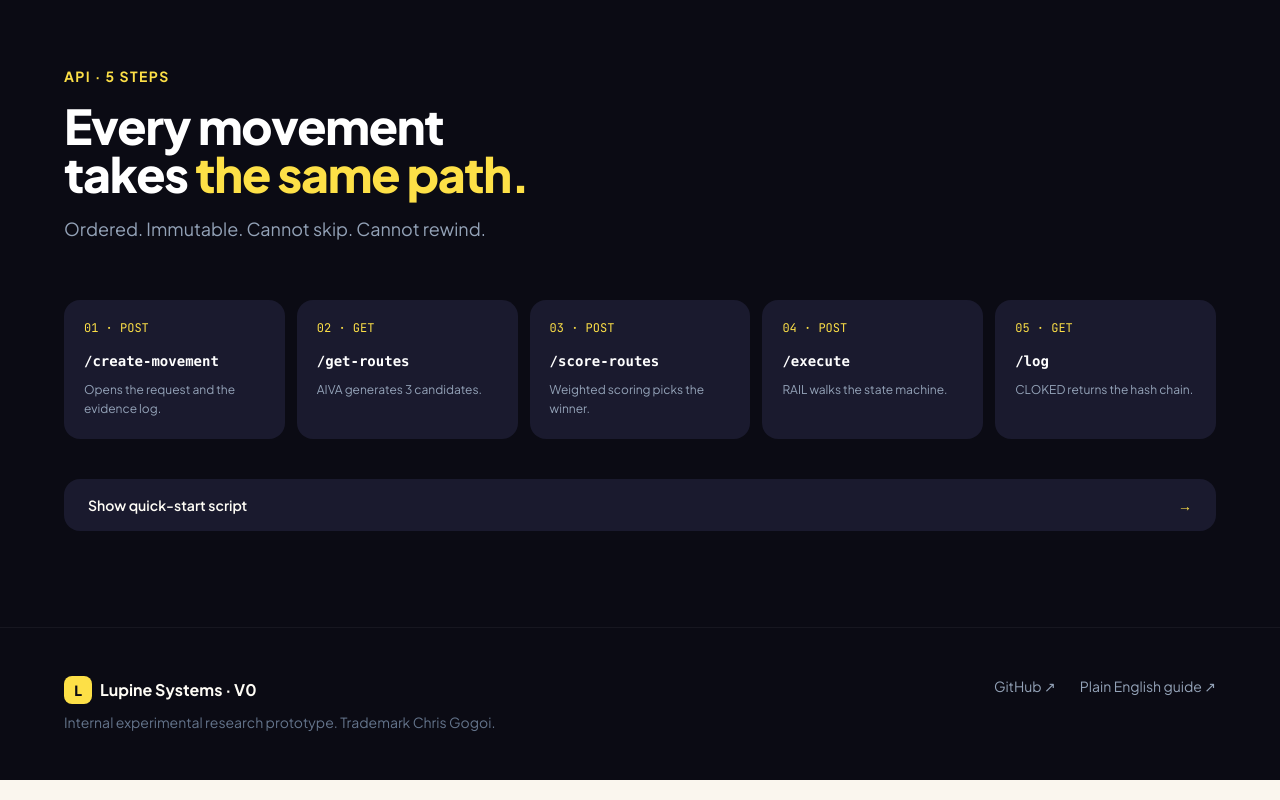
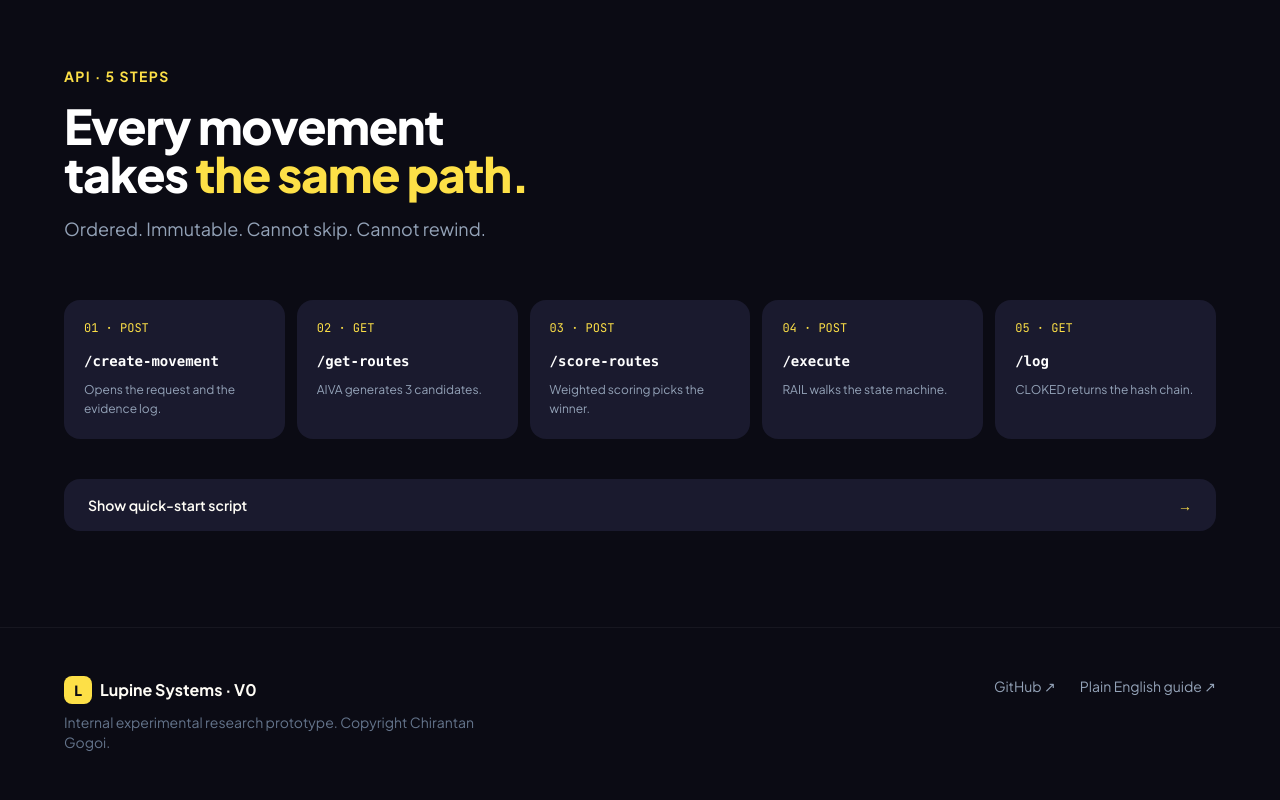
Before and after one commit to cheeroo2020/lupine-systems-core, a plain HTML site: page website/index.html in a window 1280 px wide. Shown: the part 4282-5082 px from the top of the page. Drawn offline with nearby package versions, Linux system fonts and the light colour scheme.

Commit message:
legal: update copyright to Chirantan Gogoi across LICENSE, README, and website

```diff
--- a/website/index.html
+++ b/website/index.html
@@ -342,7 +342,7 @@ curl "http://localhost:8000/log/{id}"</code></pre>
         <span class="w-7 h-7 rounded-lg flex items-center justify-center font-black text-sm" style="background:var(--hl);color:var(--ink)">L</span>
         <span class="font-bold">Lupine Systems · V0</span>
       </div>
-      <div class="text-slate-500 text-sm max-w-md">Internal experimental research prototype. Trademark Chris Gogoi.</div>
+      <div class="text-slate-500 text-sm max-w-md">Internal experimental research prototype. Copyright Chirantan Gogoi.</div>
     </div>
     <div class="flex gap-6 text-sm text-slate-400">
       <a href="https://github.com/cheeroo2020/lupine-systems-core" target="_blank" class="hover:text-white transition-colors">GitHub ↗</a>
```
Also changed, not shown: 2 other files.
